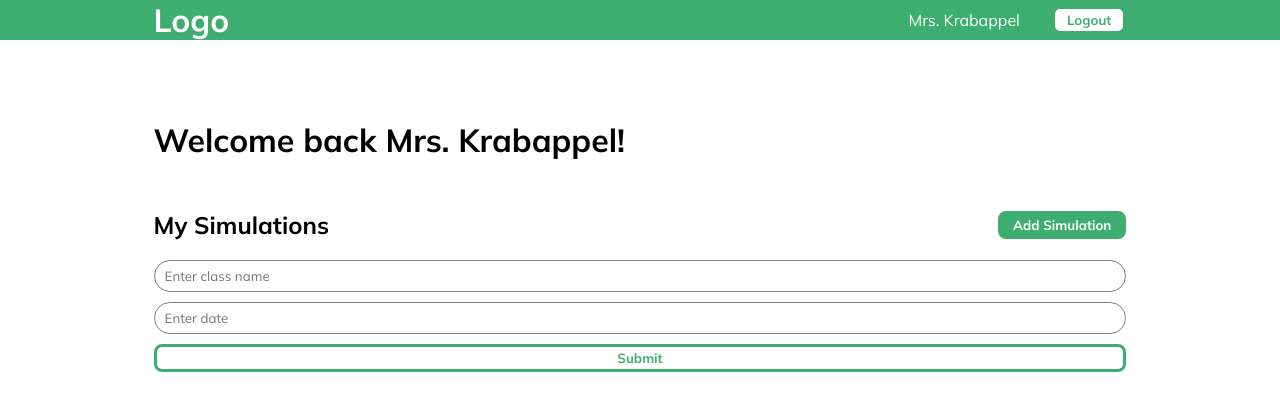
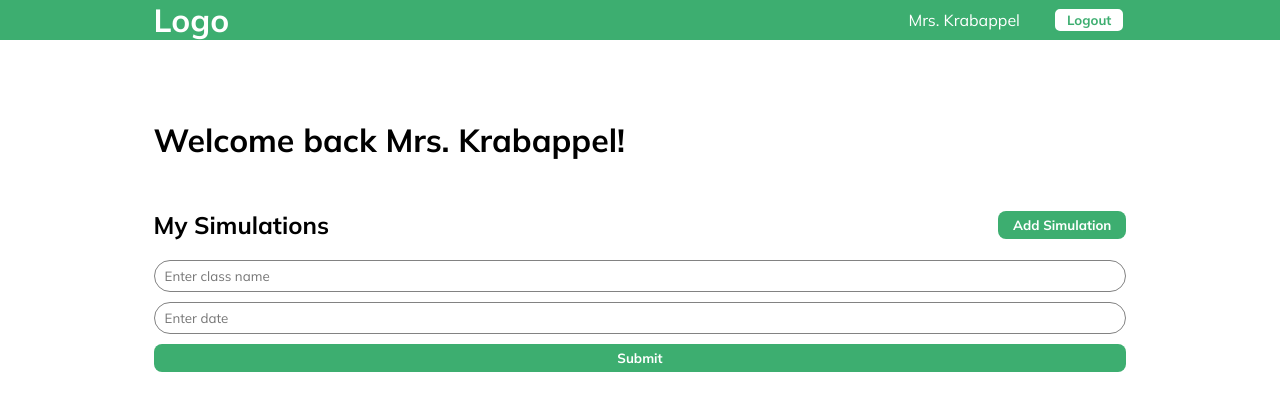
Before and after one commit to kurtisgrant/smart-money, a React (Create React App) app in the folder frontend-react/: page / in a window 1280 px wide. Both pictures are taken after a click on the button "Login". Shown: the top 410 px of the page. Built offline with nearby package versions, Linux system fonts and the light colour scheme.

Commit message:
Create AddForm component

```diff
--- /dev/null
+++ b/frontend-react/src/components/AddForm.jsx
@@ -0,0 +1,33 @@
+import Button from "./Button";
+
+function AddForm({
+	onSubmit,
+	inputOneValue,
+	inputOnePlaceholder,
+  setInputOne,
+	inputTwoValue,
+	inputTwoPlaceholder,
+  setInputTwo
+}) {
+	return (
+		<form className="add-form" onSubmit={onSubmit}>
+			<input
+				type="text"
+				placeholder={inputOnePlaceholder}
+				value={inputOneValue}
+				onChange={(e) => setInputOne(e.target.value)}
+			/>
+			<input
+				type="text"
+				placeholder={inputTwoPlaceholder}
+				value={inputTwoValue}
+				onChange={(e) => setInputTwo(e.target.value)}
+			/>
+			<Button green type="submit">
+				Submit
+			</Button>
+		</form>
+	);
+}
+
+export default AddForm;
--- a/frontend-react/src/components/SimulationList.jsx
+++ b/frontend-react/src/components/SimulationList.jsx
@@ -2,12 +2,14 @@ import React from 'react';
 import SimulationListItem from './SimulationListItem';
 import './SimulationList.scss';
 
-const SimulationList = function ({ simulationList }) {
+const SimulationList = function ({ simulationList, onDelete }) {
 	const simulationListItems = simulationList.map((simulationListItem) => (
 		<SimulationListItem
 			key={simulationListItem.id}
+			id={simulationListItem.id}
 			name={simulationListItem.name}
 			date={simulationListItem.date}
+      onDelete={onDelete}
 		/>
 	));
 
--- a/frontend-react/src/components/SimulationListItem.jsx
+++ b/frontend-react/src/components/SimulationListItem.jsx
@@ -2,13 +2,13 @@ import React from 'react';
 import { FaTrashAlt } from 'react-icons/fa';
 import './SimulationListItem.scss';
 
-const SimulationListItem = function ({ name, date }) {
+const SimulationListItem = function ({ id, name, date, onDelete }) {
 	return (
 		<div className="student-item">
 			<div className="col-1">{name}</div>
 			<div className="col-2">{date}</div>
 			<div className="col-3">
-				<FaTrashAlt size={15} />
+				<FaTrashAlt size={15} onClick={() => onDelete(id)} />
 			</div>
 		</div>
 	);
--- a/frontend-react/src/pages/Simulations.jsx
+++ b/frontend-react/src/pages/Simulations.jsx
@@ -1,6 +1,7 @@
 import React, { useState } from 'react';
 import Button from '../components/Button';
 import SimulationList from '../components/SimulationList';
+import AddForm from '../components/AddForm';
 import './Simulations.scss';
 
 function Simulations({ user }) {
@@ -8,28 +9,12 @@ function Simulations({ user }) {
 	const [className, setClassName] = useState('');
 	const [date, setDate] = useState('');
 
-	// setSimulationsList ([
-	// 	{
-	// 		id: 1,
-	// 		name: 'Class 1A11',
-	// 		date: 'February 12, 2022',
-	// 	},
-	// 	{
-	// 		id: 2,
-	// 		name: 'Class 2B22',
-	// 		date: 'February 13, 2022',
-	// 	},
-	// 	{
-	// 		id: 3,
-	// 		name: 'Class 3C33',
-	// 		date: 'February 14, 2022',
-	// 	},
-	// ]);
-
-	const onSubmit = (e) => {
+  const onSubmit = (e) => {
 		e.preventDefault();
 
-		if (!className || !date) alert('Please fill out both class name and date.');
+		if (!className || !date) {
+      return alert('Please fill out both class name and date.')
+    }
 
 		setSimulationsList((prev) => [
 			...prev,
@@ -40,6 +25,10 @@ function Simulations({ user }) {
 		setDate('');
 	};
 
+  const deleteSimulation = (id) => {
+    setSimulationsList(simulationsList.filter((simulationItem) => simulationItem.id !== id));
+  }
+
 	return (
 		<div className="simulations-container">
 			<h1>Welcome back {user.name}!</h1>
@@ -48,7 +37,17 @@ function Simulations({ user }) {
 				<Button green>Add Simulation</Button>
 			</div>
 
-			<form className="add-form" onSubmit={onSubmit}>
+      <AddForm
+        onSubmit={onSubmit}
+        inputOnePlaceholder="Enter class name"
+        inputOneValue={className}
+        setInputOne={setClassName}
+        inputTwoPlaceholder="Enter date"
+        inputTwoValue={date}
+        setInputTwo={setDate}
+      />
+
+			{/* <form className="add-form" onSubmit={onSubmit}>
 				<input
 					type="text"
 					placeholder="Enter class name"
@@ -61,12 +60,12 @@ function Simulations({ user }) {
 					value={date}
 					onChange={(e) => setDate(e.target.value)}
 				/>
-				<Button white type="submit">
+				<Button green type="submit">
 					Submit
 				</Button>
-			</form>
+			</form> */}
 
-			<SimulationList simulationList={simulationsList} />
+			<SimulationList simulationList={simulationsList} onDelete={deleteSimulation} />
 		</div>
 	);
 }
```
